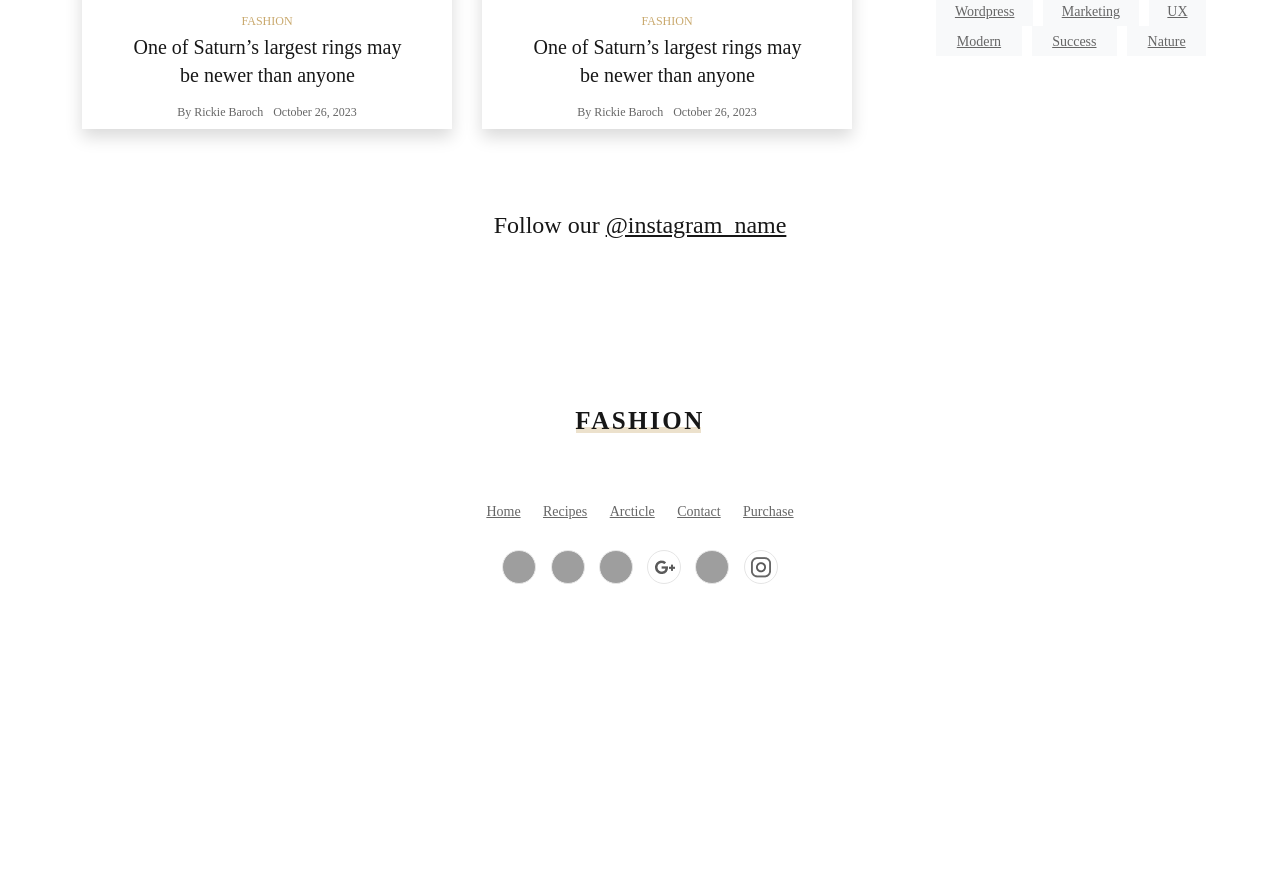
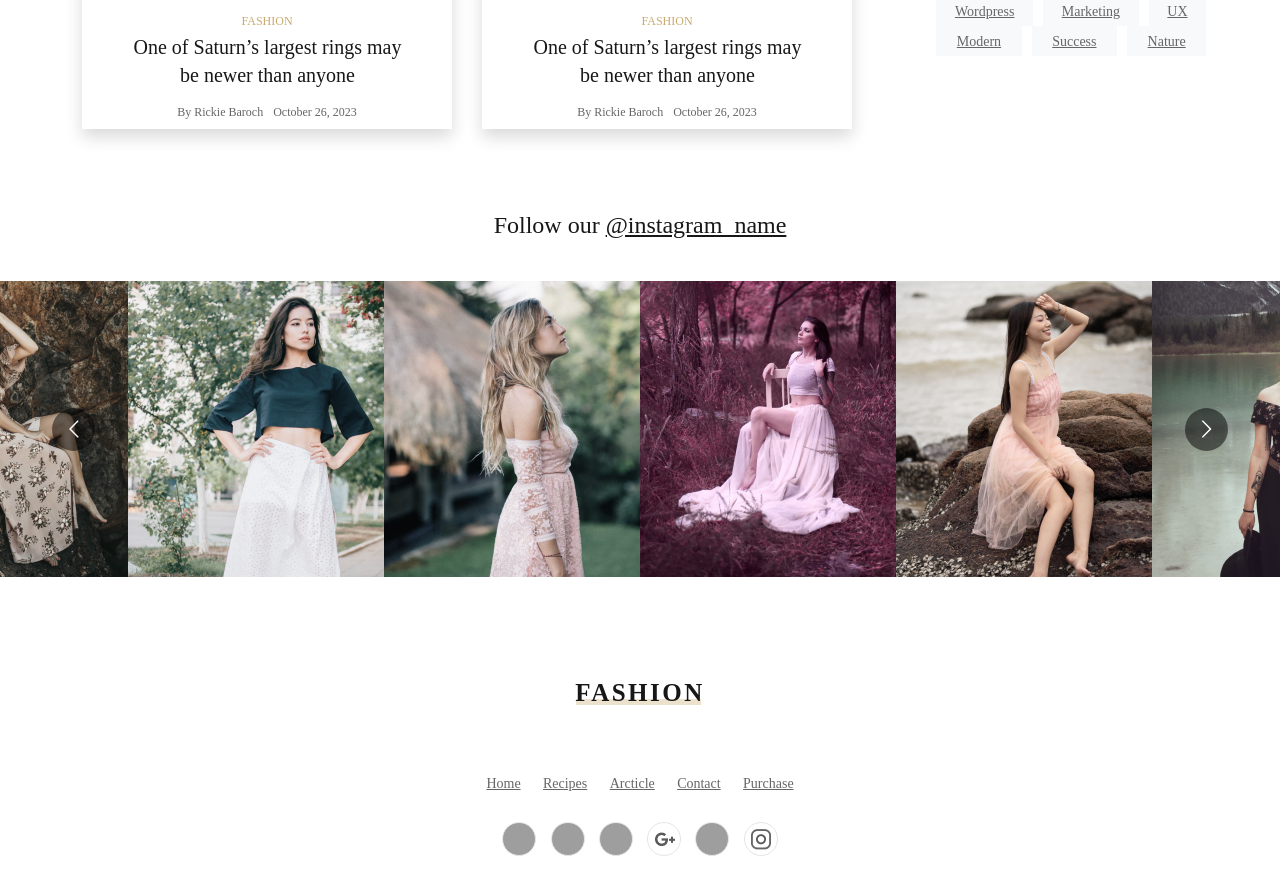
Before and after one commit to FluffyClaws/react-fashion-blog, a React (Create React App) app: page / in a window 1280 px wide. Shown: the part 3487-4381 px from the top of the page. Before the commit the page ends 4111 px from the top, so only its background shows below. Built offline with nearby package versions, Linux system fonts and the light colour scheme; grey boxes are pictures that could not be loaded.

Commit message:
carousel fix

```diff
--- a/package.json
+++ b/package.json
@@ -14,6 +14,8 @@
     "node-sass": "^7.0.3",
     "react": "^18.2.0",
     "react-dom": "^18.2.0",
+    "react-multi-carousel": "^2.8.4",
+    "react-responsive-carousel": "^3.2.23",
     "react-scripts": "5.0.1",
     "react-slick": "^0.29.0",
     "slick-carousel": "^1.8.1",
--- a/src/components/Main/InstagramSection.scss
+++ b/src/components/Main/InstagramSection.scss
@@ -18,29 +18,12 @@
   overflow: hidden;
 
   .instagram-image img {
-    width: 100%;
+    width: 296px;
+    height: 296px;
     outline: none;
 
     &:focus {
       outline: none;
     }
   }
-
-  .insta-photos {
-    display: flex;
-    justify-content: space-evenly;
-    margin: 0;
-    padding: 0;
-
-    .slick-list,
-    .slick-track {
-      overflow: hidden;
-    }
-
-    .instagram-image {
-      box-sizing: border-box;
-      margin: 0;
-      padding: 0;
-    }
-  }
 }
--- a/src/components/Main/InstagramSection.tsx
+++ b/src/components/Main/InstagramSection.tsx
@@ -1,47 +1,53 @@
-import React, { useState, useEffect } from "react";
-import Slider from "react-slick";
-import "slick-carousel/slick/slick.css";
-import "slick-carousel/slick/slick-theme.css";
+import React from "react";
+import Carousel from "react-multi-carousel";
+import "react-multi-carousel/lib/styles.css";
 import "./InstagramSection.scss";
 
 const InstagramSection = () => {
-  const [isCarouselVisible, setCarouselVisible] = useState(false);
-
-  useEffect(() => {
-    setCarouselVisible(true);
-  }, []);
-
-  const settings = {
-    dots: false,
-    infinite: true,
-    speed: 500,
-    slidesToShow: 4,
-    slidesToScroll: 1,
-    autoplay: true,
-    autoplaySpeed: 2000,
-    swipe: true,
-  };
-
   const images = Array(6)
     .fill(0)
     .map((_, index) => `/images/photo${index + 1}.png`);
+
+  const responsive = {
+    superLargeDesktop: {
+      breakpoint: { max: 4000, min: 3000 },
+      items: 4,
+    },
+    desktop: {
+      breakpoint: { max: 3000, min: 1024 },
+      items: 4,
+    },
+    tablet: {
+      breakpoint: { max: 1024, min: 464 },
+      items: 4,
+    },
+    mobile: {
+      breakpoint: { max: 464, min: 0 },
+      items: 4,
+    },
+  };
 
   return (
     <div className="instagram-section">
       <div className="insta-main">
         Follow our <a href="#">@instagram_name</a>
       </div>
-      {isCarouselVisible && (
-        <Slider {...settings} className="insta-photos">
-          {images.map((image, index) => (
-            <div key={index} className="instagram-image">
-              <a href="#">
-                <img src={image} alt={`Instagram Image ${index + 1}`} />
-              </a>
-            </div>
-          ))}
-        </Slider>
-      )}
+      <Carousel
+        responsive={responsive}
+        infinite={true}
+        swipeable={true}
+        draggable={true}
+        showDots={false}
+        arrows={true}
+        centerMode={true}
+        focusOnSelect={true}
+      >
+        {images.map((image, index) => (
+          <div key={index} className="instagram-image">
+            <img src={image} alt={`Instagram Image ${index + 1}`} />
+          </div>
+        ))}
+      </Carousel>
     </div>
   );
 };
```
Also changed, not shown: 1 other file (tests, documents, lock files or other folders).
